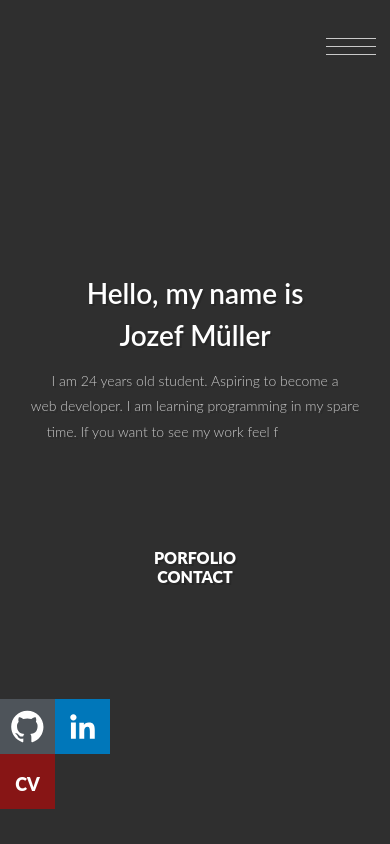
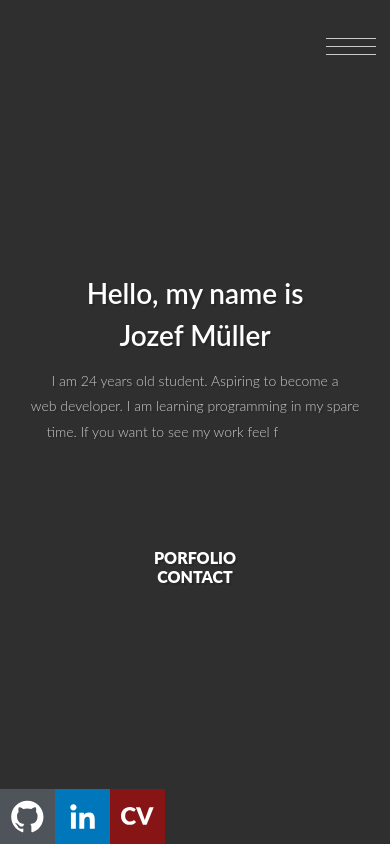
Before and after one commit to dodky22/my-portfolio, a React (Create React App) app in the folder frontend/: page / in a window 390 px wide. Built offline with nearby package versions, Linux system fonts and the light colour scheme; some icons are missing.

Commit message:
version4

```diff
--- a/frontend/public/index.html
+++ b/frontend/public/index.html
@@ -4,7 +4,7 @@
     <meta charset="utf-8" />
     <link rel="icon" href="%PUBLIC_URL%/portfolio.png" alt="icon_made_by_freepik"/>
     <div style="display:none">Icons made by <a href="https://www.freepik.com" title="Freepik">Freepik</a> from <a href="https://www.flaticon.com/" title="Flaticon">www.flaticon.com</a></div>
-    <meta name="viewport" content="width=device-width, initial-scale=1" />
+    <meta name="viewport" width="device-width" initial-scale="1" />
     <meta name="theme-color" content="#333" />
     <meta
       name="Web Developer Portfolio | Jozef Müller"
--- a/frontend/src/css/HomePageStyles.module.css
+++ b/frontend/src/css/HomePageStyles.module.css
@@ -205,9 +205,9 @@
   z-index: 100;
   position: fixed;
   left: 0;
-  top: calc(50% - (150px / 2));
+  top: calc(50% - (165px / 2));
   width: 55px;
-  height: 150px;
+  height: 165px;
 }
 
 .social_links > ul {
@@ -265,17 +265,8 @@
   text-indent: -9999em;
 }
 .social_links .CV span {
-  text-indent: unset;
-  display: flex;
-  align-items: center;
-  justify-content: center;
-  background: none;
-  font-weight: 900;
-  text-shadow: none;
-  font-size: 18px;
-  line-height: 1;
-  position: relative;
-  top: 2px;
+  background: url('../images/CV.svg') no-repeat 0 50%;
+  background-size: 100% auto;
 }
 .social_links .CV:hover,
 .social_links .CV:hover span,
@@ -291,15 +282,15 @@
 }
 @media (max-width: 768px) {
   .social_links {
-    bottom: 35px;
-    width: 100%;
+    bottom: 0px;
+    width: 165px;
     height: auto;
     top: auto;
     left: 0;
     text-align: left;
   }
   .social_links ul {
-    width: 110px !important;
+    width: 165px !important;
   }
   .social_links ul li {
     display: inline-block;
@@ -309,12 +300,15 @@
     width: 50px !important;
     left: 10px !important;
   }
-  .social_links ul li a {
+  .social_links ul li:not(:first-child) a {
     padding-left: 0px !important;
     margin-left: 0px !important;
   }
-  .social_links ul li a:hover {
-    padding-bottom: 10px !important;
+  .social_links span {
+    line-height: 1;
+  }
+  .social_links .CV span {
+    height: 35px !important;
   }
 }
 /*
```
Also changed, not shown: frontend/src/images/CV.svg (added), 11 other files (tests, documents, lock files or other folders).
